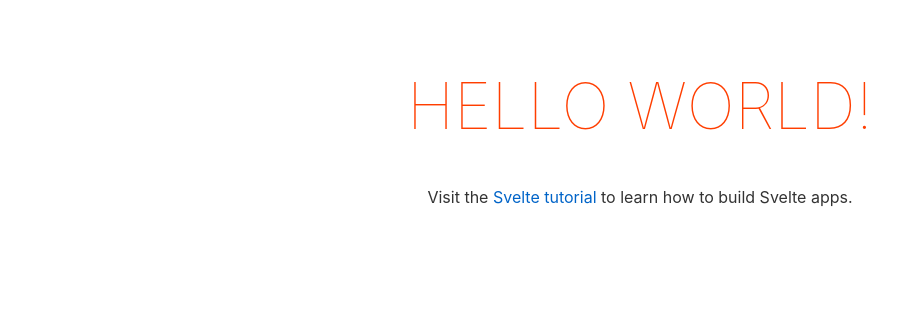
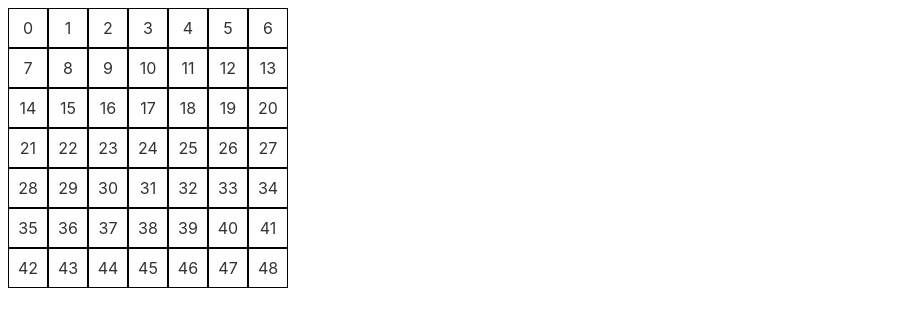
Before and after one commit to aniketbiprojit/Minesweeper, a Svelte app: page / in a window 1280 px wide. Shown: the top 326 px of the page, without its empty margins (0-921 px from the left). Built offline with nearby package versions, Linux system fonts and the light colour scheme.

Commit message:
feat: variable grid

```diff
--- a/public/index.html
+++ b/public/index.html
@@ -1,18 +1,17 @@
 <!DOCTYPE html>
 <html lang="en">
-<head>
-	<meta charset='utf-8'>
-	<meta name='viewport' content='width=device-width,initial-scale=1'>
+	<head>
+		<meta charset="utf-8" />
+		<meta name="viewport" content="width=device-width,initial-scale=1" />
 
-	<title>Svelte app</title>
+		<title>Svelte app</title>
 
-	<link rel='icon' type='image/png' href='/favicon.png'>
-	<link rel='stylesheet' href='/global.css'>
-	<link rel='stylesheet' href='/build/bundle.css'>
+		<link rel="icon" type="image/png" href="./favicon.png" />
+		<link rel="stylesheet" href="./global.css" />
+		<link rel="stylesheet" href="./build/bundle.css" />
 
-	<script defer src='/build/bundle.js'></script>
-</head>
+		<script defer src="./build/bundle.js"></script>
+	</head>
 
-<body>
-</body>
+	<body></body>
 </html>
--- a/src/App.svelte
+++ b/src/App.svelte
@@ -1,30 +1,36 @@
 <script lang="ts">
-	export let name: string;
+	export let rows: number, cols: number
 </script>
 
-<main>
-	<h1>Hello {name}!</h1>
-	<p>Visit the <a href="https://svelte.dev/tutorial">Svelte tutorial</a> to learn how to build Svelte apps.</p>
-</main>
-
 <style>
-	main {
-		text-align: center;
-		padding: 1em;
-		max-width: 240px;
-		margin: 0 auto;
+	.grid {
+		display: flex;
+		flex-wrap: wrap;
+		width: 400px;
+		height: 400px;
+		background-color: white;
 	}
-
-	h1 {
-		color: #ff3e00;
-		text-transform: uppercase;
-		font-size: 4em;
-		font-weight: 100;
+	.cell {
+		width: 38px;
+		height: 38px;
+		border: 1px solid black;
+		display: flex;
+		justify-content: center;
+		align-items: center;
 	}
-
-	@media (min-width: 640px) {
-		main {
-			max-width: none;
-		}
+	.cell > p {
+		margin: 0;
 	}
 </style>
+
+<main>
+	<div class="grid" id="grid">
+		{#each Array(rows) as _, i}
+			{#each Array(cols) as _, j}
+				<div class="cell" data-x={i} data-y={j}>
+					<p>{i * rows + j}</p>
+				</div>
+			{/each}
+		{/each}
+	</div>
+</main>
--- a/src/main.ts
+++ b/src/main.ts
@@ -1,10 +1,19 @@
-import App from './App.svelte';
+import App from './App.svelte'
+
+const rows = 7
+const cols = 7
+const cell_size = 40
 
 const app = new App({
 	target: document.body,
 	props: {
-		name: 'world'
-	}
-});
+		rows,
+		cols,
+	},
+})
 
-export default app;
+const grid_elem = document.getElementById('grid')
+grid_elem.style.height = Math.floor(cell_size * rows).toString() + 'px'
+grid_elem.style.width = Math.floor(cell_size * cols).toString() + 'px'
+console.log(grid_elem.style.height, grid_elem.style.width)
+export default app
```
